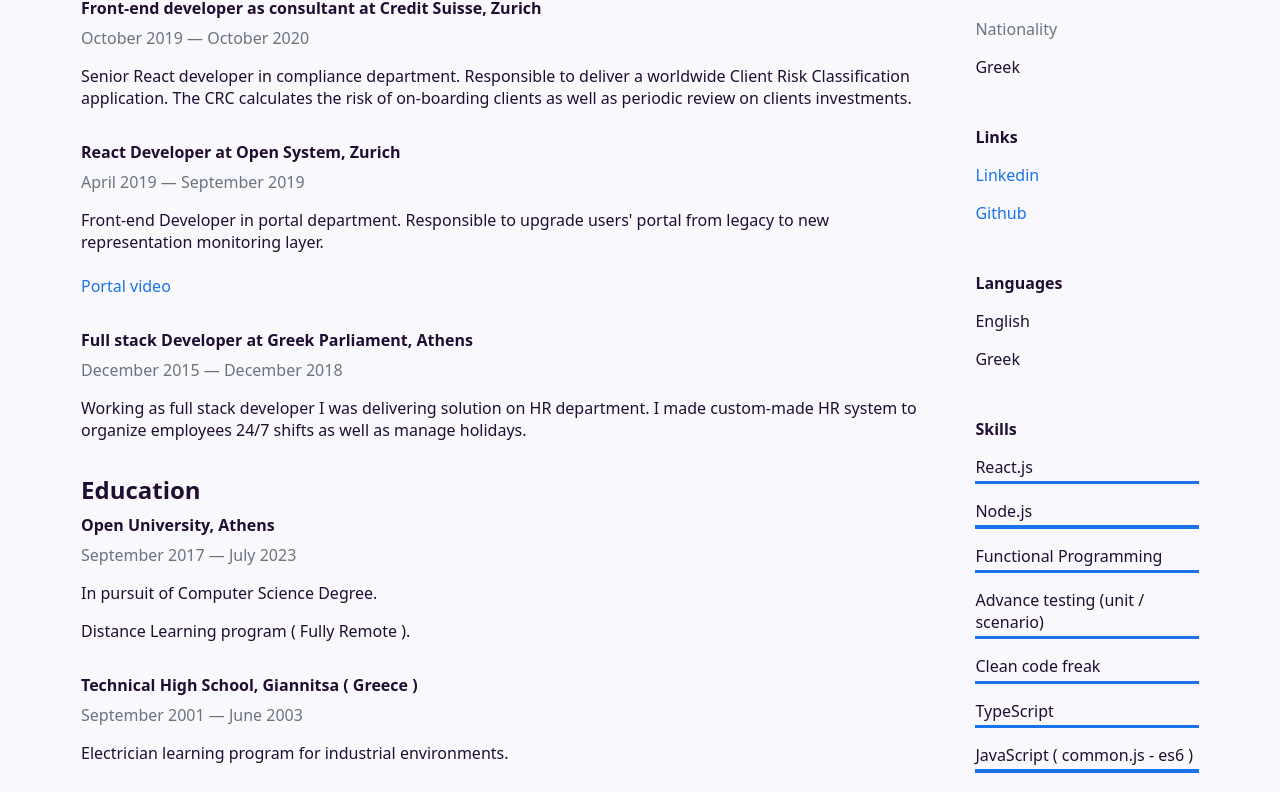
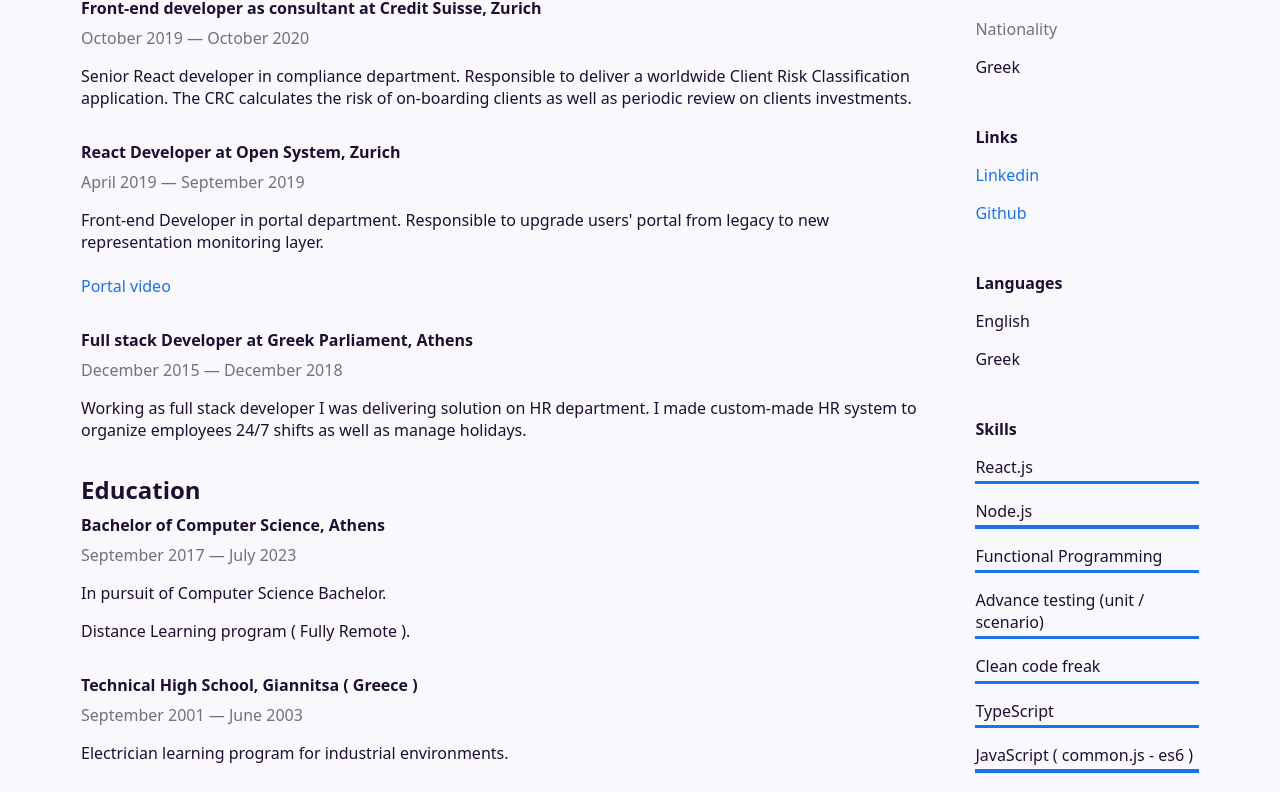
Before and after one commit to xargr/cv, a plain HTML site: page index.html in a window 1280 px wide. Shown: the part 560-1352 px from the top of the page. Drawn offline with Linux system fonts and the light colour scheme.

Commit message:
Update index.html

```diff
--- a/index.html
+++ b/index.html
@@ -8,7 +8,7 @@
 <body>
     <header>
         <div class="flex align-center x-2 left">
-            <div><img src="profile.jpg" ></div>
+            <div><img src="profile.jpg"></div>
             <div>
                 <h1>Grigorios Charamidis</h1>
                 <span>Full stack software developer</span>
@@ -28,7 +28,7 @@
         <div class="left">
             <div class="section">
                 <h2>Profile</h2>
-                <p>Grigorios ( Gregory ) has <span class="xp"></span> years of experience writing scalable
+                <p>Grigorios (Gregory) has <span class="xp"></span> years of experience writing scalable
                     and resilient web apps. He has extensive knowledge of JavaScript,
                     typescript and browser APIs as well as significant experience with
                     popular frameworks and libraries like React.</p>
@@ -74,9 +74,9 @@
             <div class="section">
                 <h2>Education</h2>
                 <div class="position">
-                    <div class="title">Open University, Athens</div>
+                    <div class="title">Bachelor of Computer Science, Athens</div>
                     <div class="period">September 2017 — July 2023</div>
-                    <p>In pursuit of Computer Science Degree.</p>
+                    <p>In pursuit of Computer Science Bachelor.</p>
                     <p>Distance Learning program ( Fully Remote ).</p>
                 </div>
 
```
